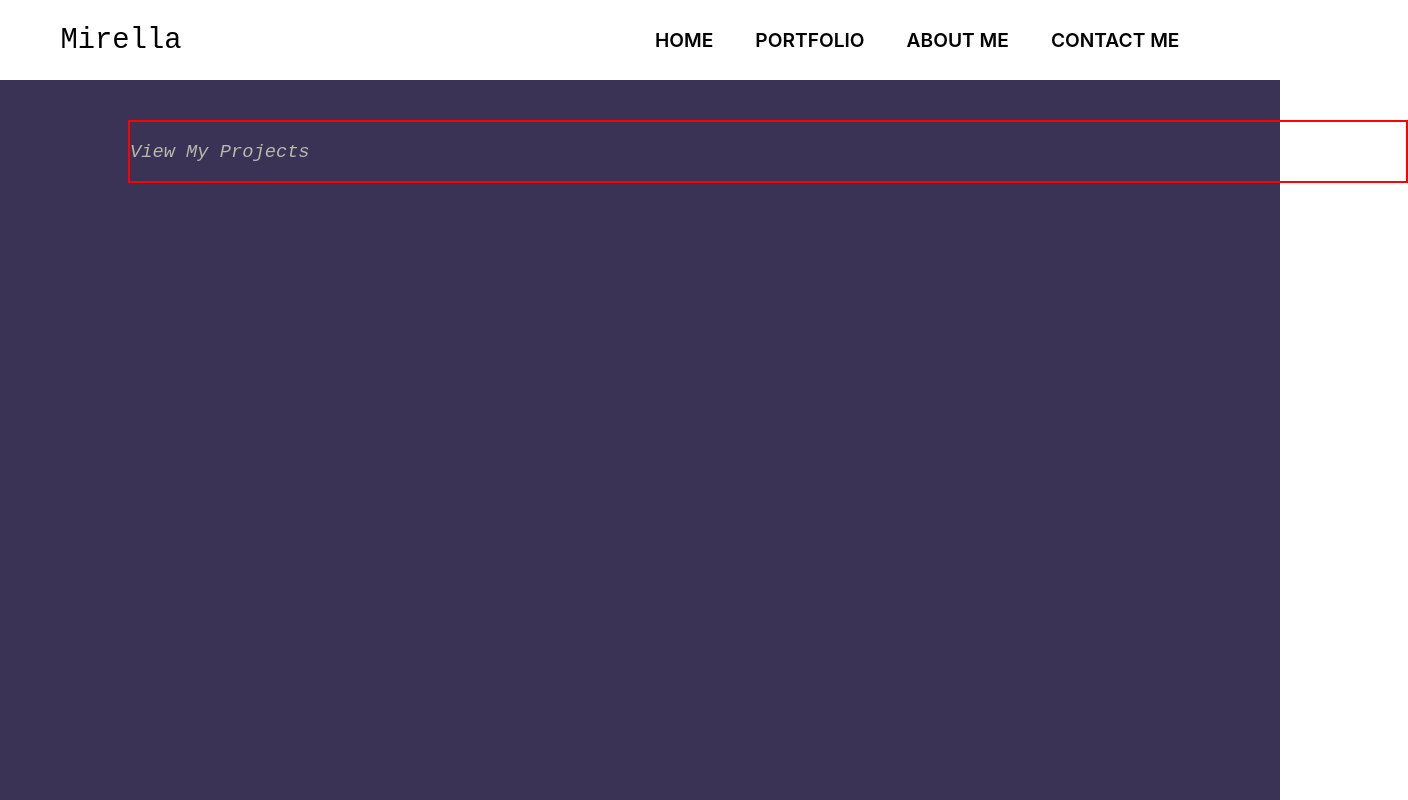
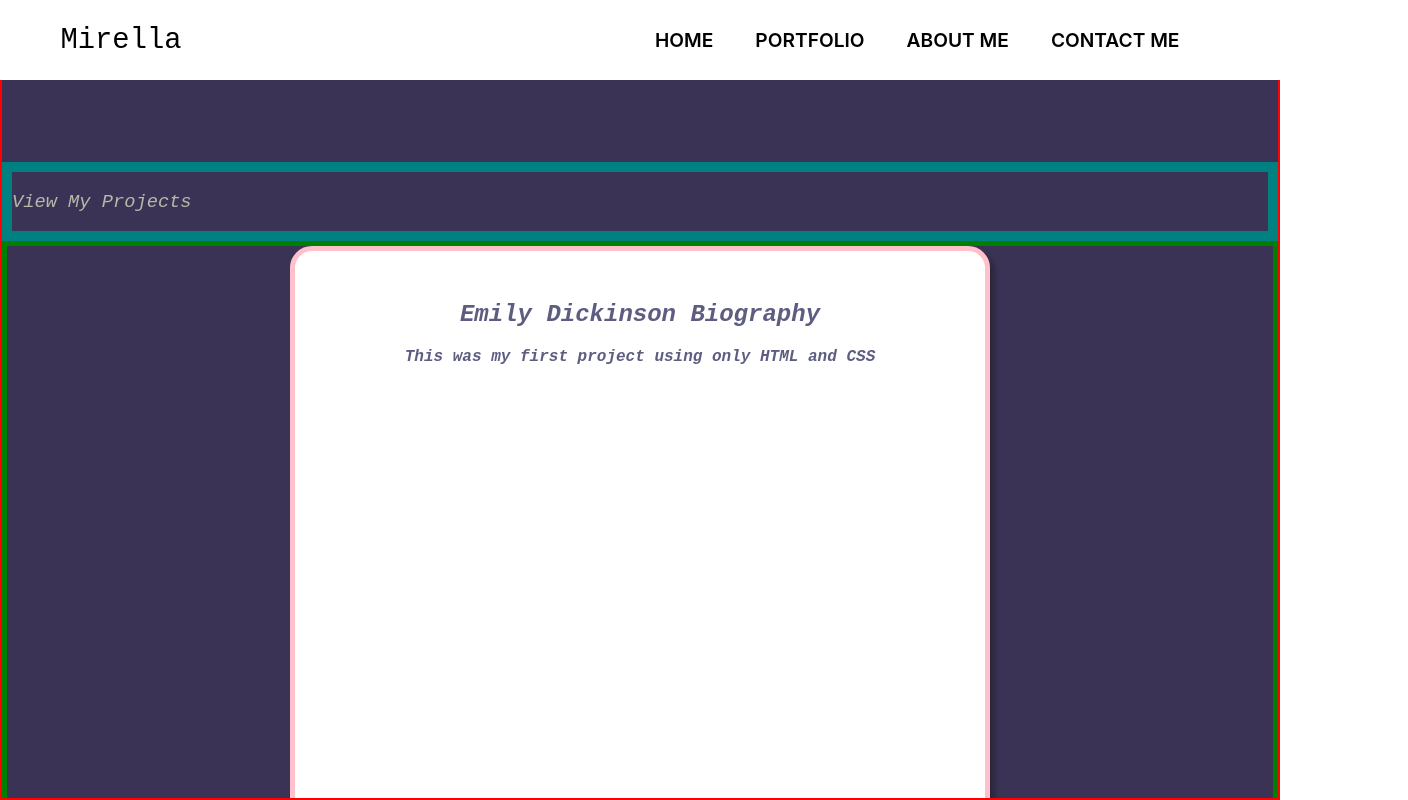
Before and after one commit to mirellacodes/Mirella, a Next.js app: page /portfolio in a window 1280 px wide. Shown: the whole page, 1408 px wide, since content can reach past the window. Built offline with nearby package versions, Linux system fonts and the light colour scheme.

Commit message:
updated styling

```diff
--- a/src/components/ProjectCard/projectcard.component.tsx
+++ b/src/components/ProjectCard/projectcard.component.tsx
@@ -4,6 +4,7 @@ import styles from "../../styles/style.config.json";
 import { TProjectCard } from "./projectcard.defintion";
 import { Text } from "../Text/text.component";
 import * as S from "./projectcard.style";
+import { url } from "inspector";
 
 export function ProjectCard({
   onClick,
@@ -11,14 +12,43 @@ export function ProjectCard({
   projectCard,
   description,
 }: TProjectCard) {
+  const ProjectItems = [
+    {
+      projectCard: "Emily Dickinson Biography",
+      description: "This was my first project using only HTML and CSS",
+      className: "emily-dickinson",
+    },
+    {
+      projectCard: "Task Tracker - School of Code",
+      description:
+        "An app that allows bootcampers from School of Code to track their workshop. This was my first Project Week working in an agile team of 4. We used React to serve our front-end and PostgreSQL and restful API as our back-end.",
+      className: "task-tracker",
+    },
+    {
+      projectCard: "Pawcket",
+      description:
+        "This is a social media app for pet lovers. The tech stack used were Firebase, TypeScript, Styled Components, NextJS, Cypress and Storybook",
+
+      className: "pawcket",
+    },
+  ];
+
   return (
-    <S.Wrapper>
-      <S.ProjCard onClick={onClick} className={className}>
-        <Text className="project" textType="h2">
-          {projectCard}
-        </Text>
-        <Text>{description}</Text>
-      </S.ProjCard>
-    </S.Wrapper>
+    <>
+      {ProjectItems.map((item, index) => {
+        return (
+          <S.Wrapper className={item.className}>
+            <S.ProjCard
+              className={item.className}
+              key={index}
+              onClick={onClick}
+            >
+              <Text textType="h2">{item.projectCard}</Text>
+              <Text>{item.description}</Text>
+            </S.ProjCard>
+          </S.Wrapper>
+        );
+      })}
+    </>
   );
 }
--- a/src/components/ProjectCard/projectcard.defintion.ts
+++ b/src/components/ProjectCard/projectcard.defintion.ts
@@ -1,6 +1,6 @@
 export type TProjectCard = {
   onClick?: () => void;
   className?: string;
-  projectCard: string;
-  description: string;
+  projectCard?: string;
+  description?: string;
 };
--- a/src/components/ProjectCard/projectcard.style.ts
+++ b/src/components/ProjectCard/projectcard.style.ts
@@ -1,15 +1,19 @@
 import styled from "styled-components";
+import styles from "../../styles/style.config.json";
 
 export const Wrapper = styled.div`
   position: relative;
-  width: 280px;
+  border: green solid 5px;
+  display: flex;
+  align-items: center;
+  flex-direction: column;
+  padding-left: 3%;
+  padding-right: 3%;
 `;
 
 export const ProjCard = styled.div`
-  /* display: block;
-  width: 100%;
-  height: auto; */
-  width: 100%;
+  width: 700px;
+  height: 700px;
   background-color: white;
   border-radius: 22px;
   padding: 10px;
@@ -17,4 +21,19 @@ export const ProjCard = styled.div`
   padding-bottom: 20px;
   box-shadow: 5px 5px 5px rgba(14, 23, 27, 0.4);
   margin-bottom: 20px;
+  border: pink solid 5px;
+  text-align: center;
+  color: ${styles.colors.purple};
+  font-style: italic;
+  font-weight: 600;
+
+  .project {
+    color: ${styles.colors.mauve};
+    font-weight: 500;
+  }
+
+  .emily-dickinson {
+    background-image: url(https://www.emilydickinsonmuseum.org/wp-content/uploads/Theme-Images/daguerreotype-cropped-corrected-1.jpg);
+    border: 4px green solid;
+  }
 `;
--- a/src/pages/portfolio.tsx
+++ b/src/pages/portfolio.tsx
@@ -8,18 +8,17 @@ import { ProjectCard } from "../components/ProjectCard/projectcard.component";
 const Portfolio: NextPage = () => {
   return (
     <>
-      <NavBar />
       <MainLayout>
+        <NavBar />
         <S.Portfolio>
-          <Text textType="h3" className="portfolio-sub">
-            View My Projects
-          </Text>
-          {/* <S.ProjectWrapper>
-            <ProjectCard
-              projectCard={"Emily Dickinson"}
-              description={"This is my first project using only HTML and CSS"}
-            />
-          </S.ProjectWrapper> */}
+          <S.TextProjectWrapper>
+            <Text textType="h3" className="portfolio-sub">
+              View My Projects
+            </Text>
+          </S.TextProjectWrapper>
+          <S.ProjectWrapper>
+            <ProjectCard />
+          </S.ProjectWrapper>
         </S.Portfolio>
       </MainLayout>
     </>
--- a/src/styles/portfolio.style.ts
+++ b/src/styles/portfolio.style.ts
@@ -4,13 +4,15 @@ import style from "./style.config.json";
 export const Portfolio = styled.div`
   margin: 0;
   border: 2px red solid;
-  position: relative;
+  height: 100vh;
+  overflow: auto;
+  /* position: absolute; */
   display: flex;
+
   justify-content: start;
-  /* flex-direction: column; */
+  flex-direction: column;
   top: 15%;
   left: 10%;
-
   .portfolio-sub {
     color: ${style.colors.lightergreen};
     font-style: italic;
@@ -19,9 +21,14 @@ export const Portfolio = styled.div`
 `;
 
 export const ProjectWrapper = styled.div`
-  border: 5px green solid;
-  top: 20%;
+  /* border: 5px green solid;
+  margin-top: 100px;
   position: relative;
   display: flex;
-  justify-content: start;
+  justify-content: start; */
 `;
+
+export const TextProjectWrapper = styled.div`
+  border: 10px teal solid;
+  margin-top: 10em;
+`;
```
